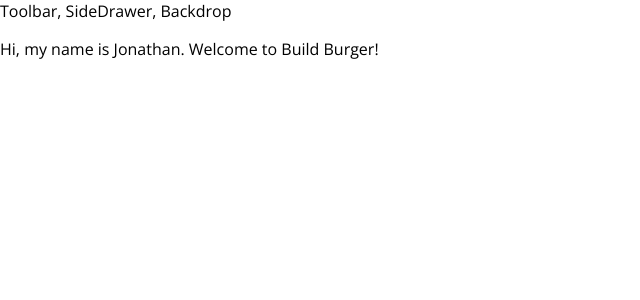
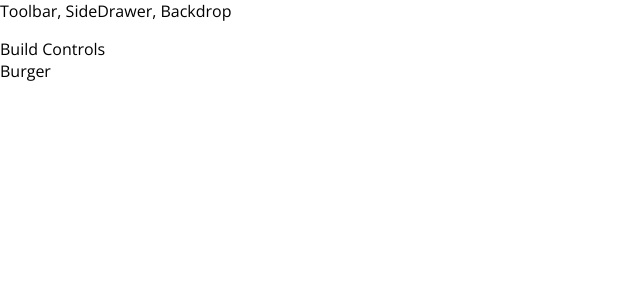
Before and after one commit to masterwok/udemy-react, a React (Create React App) app in the folder burger-builder/: page / in a window 1280 px wide. Shown: the top 300 px of the page, without its empty margins (0-640 px from the left). Built offline with nearby package versions, Linux system fonts and the light colour scheme.

Commit message:
section-8 - Starting Implementation of The Burger Bulder Container
This lecture focused on creating the skeleton of the BurgerBuilder
component. This is a class based component that will eventually serve as
its own page within the application and be used to create burger orders.

```diff
--- a/burger-builder/package.json
+++ b/burger-builder/package.json
@@ -3,6 +3,7 @@
   "version": "0.1.0",
   "private": true,
   "dependencies": {
+    "@types/react": "^16.7.11",
     "react": "^16.6.3",
     "react-dom": "^16.6.3",
     "react-scripts": "2.1.1"
--- a/burger-builder/src/components/Layout/Layout.js
+++ b/burger-builder/src/components/Layout/Layout.js
@@ -1,10 +1,11 @@
 import React from 'react';
+import styles from './Layout.module.css';
 
 
 export default (props) => (
     <>
         <div>Toolbar, SideDrawer, Backdrop</div>
-        <main>
+        <main className={styles.content}>
             {props.children}
         </main>
     </>
--- /dev/null
+++ b/burger-builder/src/components/Layout/Layout.module.css
@@ -0,0 +1,4 @@
+
+.content {
+    margin-top: 16px;
+}
--- a/burger-builder/src/containers/App.js
+++ b/burger-builder/src/containers/App/App.js
@@ -1,11 +1,12 @@
 import React, {Component} from 'react';
-import Layout from "../components/Layout/Layout";
+import Layout from "../../components/Layout/Layout";
+import BurgerBuilder from "../BurgerBuilder/BurgerBuilder";
 
 class App extends Component {
     render() {
         return (
             <Layout>
-                <p>Hi, my name is Jonathan. Welcome to Build Burger!</p>
+                <BurgerBuilder/>
             </Layout>
         );
     }
--- /dev/null
+++ b/burger-builder/src/containers/BurgerBuilder/BurgerBuilder.js
@@ -0,0 +1,16 @@
+import React, {Component} from 'react';
+
+
+class BurgerBuilder extends Component {
+
+    render() {
+        return (
+            <>
+                <div>Build Controls</div>
+                <div>Burger</div>
+            </>
+        );
+    }
+}
+
+export default BurgerBuilder;
--- a/burger-builder/src/index.js
+++ b/burger-builder/src/index.js
@@ -1,7 +1,7 @@
 import React from 'react';
 import ReactDOM from 'react-dom';
 import './index.css';
-import App from './containers/App';
+import App from './containers/App/App';
 import * as serviceWorker from './serviceWorker';
 
 ReactDOM.render(<App />, document.getElementById('root'));
```
Also changed, not shown: 2 other files (tests, documents, lock files or other folders).
